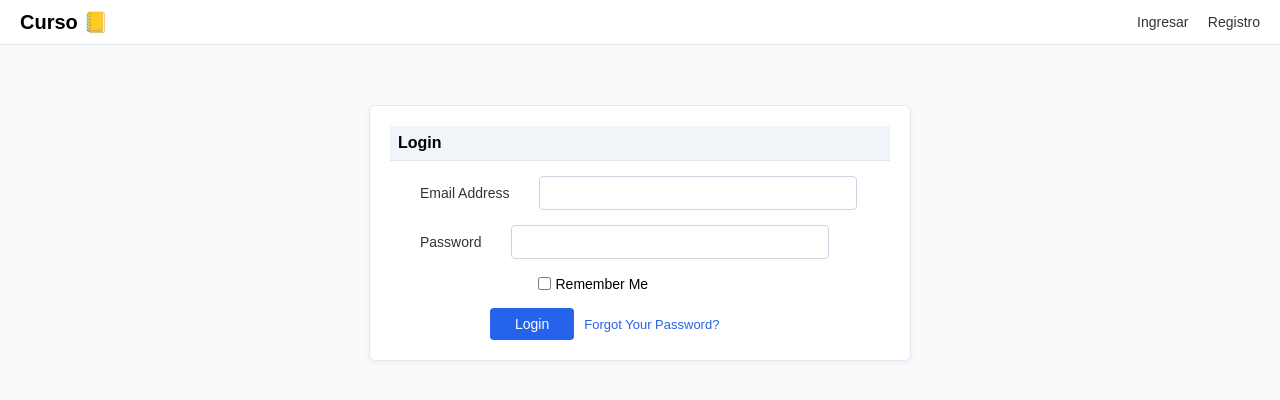
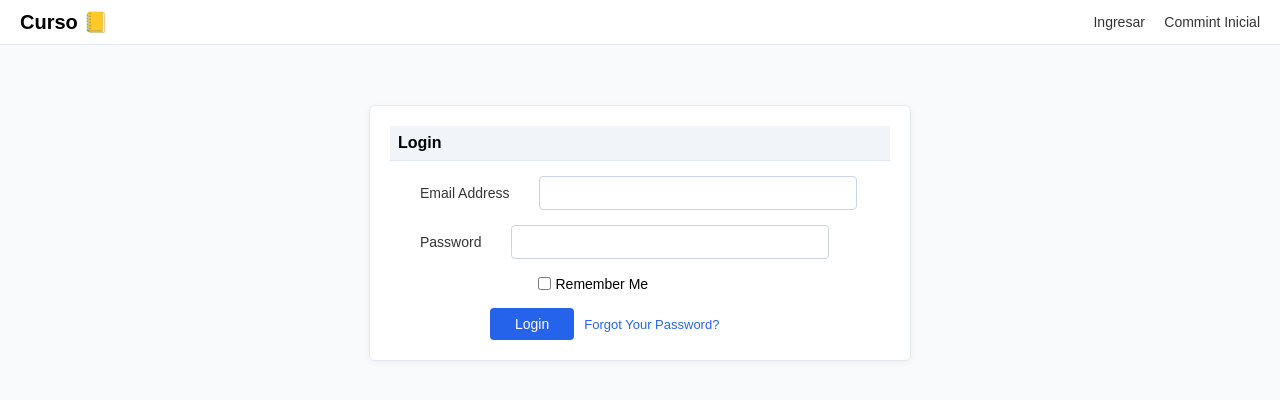
Before and after one commit to SilvestreJesus/login, a plain HTML site: page index.html in a window 1280 px wide. Drawn offline with Linux system fonts and the light colour scheme.

Commit message:
Prueba 2

```diff
--- a/index.html
+++ b/index.html
@@ -12,7 +12,7 @@
     <h1>Curso 📒</h1>
     <nav>
       <a href="#">Ingresar</a>
-      <a href="#">Registro</a>
+      <a href="#">Commint Inicial</a>
     </nav>
   </header>
 
```
